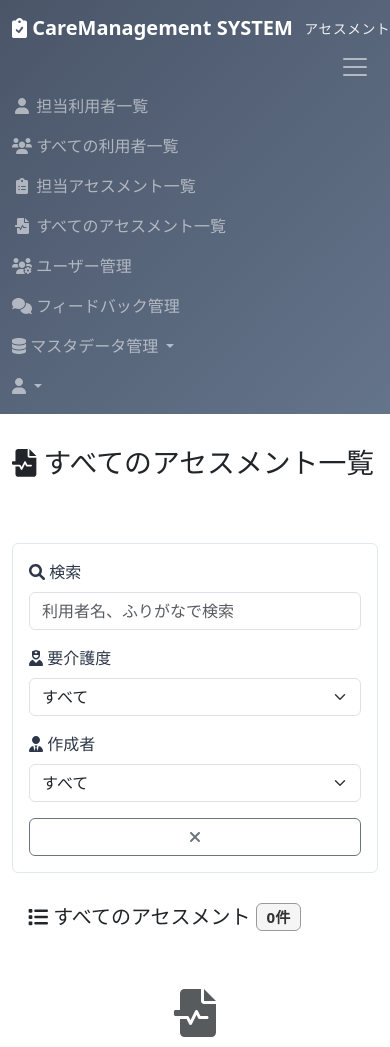
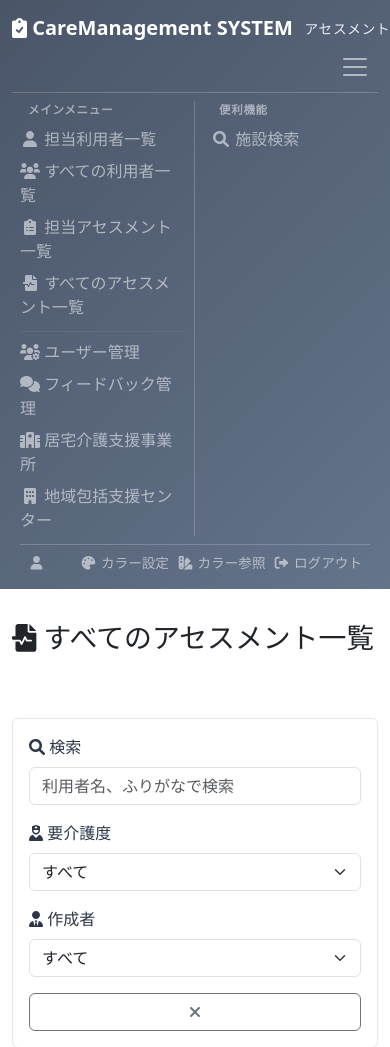
Before and after one commit to Puppy-mY/CareManagementTool, a Django app: page /assessments/ in a window 390 px wide, after a click that opens the changed part; the page is wider, and only the part inside the window is pictured. Shown: the top 1047 px of that part. Run offline with Django 4.2, Linux system fonts and the light colour scheme; the visitor is signed in with stand-in values (Sample User, id 1); data comes from the database, SQL or seed files in the repository; data that the repository does not hold is empty; some libraries are stand-ins or nearby versions.

Commit message:
feat: ナビをハンバーガー固定・2カラム構成にし施設検索リンクを追加

```diff
--- a/templates/base.html
+++ b/templates/base.html
@@ -39,6 +39,12 @@
         }
         .site-navbar {
             background: linear-gradient(135deg, #4a5568 0%, #64748b 100%);
+        }
+        /* ハンバーガーメニューの展開エリア */
+        #navbarNav {
+            border-top: 1px solid rgba(255,255,255,0.2);
+            margin-top: 0.4rem;
+            padding: 0 0.5rem;
         }
         .site-footer {
             background: linear-gradient(135deg, #4a5568 0%, #64748b 100%);
@@ -715,16 +721,15 @@
         </div>
     </div>
     {% endif %}
-    <nav class="navbar navbar-expand-lg navbar-dark site-navbar">
+    <nav class="navbar navbar-dark site-navbar">
         <div class="container">
             <a class="navbar-brand" href="{% url 'client_list' %}">
                 <i class="fas fa-clipboard-check"></i> CareManagement SYSTEM
                 <small style="font-size: 0.85rem; font-weight: 300; opacity: 0.9; letter-spacing: 0.05rem; vertical-align: middle; margin-left: 0.4rem;">アセスメント管理システム</small>
             </a>
 
-            <!-- モバイル・タブレット用：右端にハンバーガーメニューとフィードバックボタンをグループ化 -->
             {% if user.is_authenticated %}
-            <div class="d-lg-none ms-auto d-flex align-items-center">
+            <div class="ms-auto d-flex align-items-center">
                 <button class="navbar-toggler" type="button" data-bs-toggle="collapse" data-bs-target="#navbarNav" style="border: none; padding: 0.25rem 0.5rem;">
                     <span class="navbar-toggler-icon"></span>
                 </button>
@@ -733,89 +738,91 @@
 
             <div class="collapse navbar-collapse" id="navbarNav">
                 {% if user.is_authenticated %}
-                <ul class="navbar-nav me-auto">
+                <div class="w-100 py-2">
+                    <div class="row g-0">
+                        <!-- 左半分：メインメニュー -->
+                        <div class="col-6 pe-2" style="border-right: 1px solid rgba(255,255,255,0.2);">
+                            <p class="text-white-50 mb-1 ps-2" style="font-size: 0.72rem; font-weight: 600; letter-spacing: 0.06em; text-transform: uppercase;">メインメニュー</p>
+                            <ul class="navbar-nav flex-column">
                                 <li class="nav-item">
-                        <a class="nav-link" href="{% url 'client_list' %}">
+                                    <a class="nav-link py-1" href="{% url 'client_list' %}">
                                         <i class="fas fa-user fa-fw"></i> 担当利用者一覧
                                     </a>
                                 </li>
                                 <li class="nav-item">
-                        <a class="nav-link" href="{% url 'all_client_list' %}">
+                                    <a class="nav-link py-1" href="{% url 'all_client_list' %}">
                                         <i class="fas fa-users fa-fw"></i> すべての利用者一覧
                                     </a>
                                 </li>
                                 <li class="nav-item">
-                        <a class="nav-link" href="{% url 'my_assessment_list' %}">
+                                    <a class="nav-link py-1" href="{% url 'my_assessment_list' %}">
                                         <i class="fas fa-clipboard-list fa-fw"></i> 担当アセスメント一覧
                                     </a>
                                 </li>
                                 <li class="nav-item">
-                        <a class="nav-link" href="{% url 'assessment_list' %}">
+                                    <a class="nav-link py-1" href="{% url 'assessment_list' %}">
                                         <i class="fas fa-file-medical-alt fa-fw"></i> すべてのアセスメント一覧
                                     </a>
                                 </li>
-                    <!-- 管理者・スタッフのみ表示 -->
                                 {% if user.is_staff or user.is_superuser %}
+                                <li class="nav-item mt-1">
+                                    <hr style="border-color: rgba(255,255,255,0.2); margin: 0.25rem 0;">
+                                </li>
                                 <li class="nav-item">
-                        <a class="nav-link" href="{% url 'user_list' %}">
-                            <i class="fas fa-users-cog"></i> ユーザー管理
+                                    <a class="nav-link py-1" href="{% url 'user_list' %}">
+                                        <i class="fas fa-users-cog fa-fw"></i> ユーザー管理
                                     </a>
                                 </li>
                                 <li class="nav-item">
-                        <a class="nav-link" href="{% url 'feedback_list_admin' %}">
-                            <i class="fas fa-comments"></i> フィードバック管理
+                                    <a class="nav-link py-1" href="{% url 'feedback_list_admin' %}">
+                                        <i class="fas fa-comments fa-fw"></i> フィードバック管理
                                     </a>
                                 </li>
-                    <li class="nav-item dropdown">
-                        <a class="nav-link dropdown-toggle" href="#" id="masterDataDropdown" role="button" data-bs-toggle="dropdown" aria-expanded="false">
-                            <i class="fas fa-database"></i> マスタデータ管理
-                        </a>
-                        <ul class="dropdown-menu" aria-labelledby="masterDataDropdown">
-                            <li>
-                                <a class="dropdown-item" href="{% url 'home_care_office_list' %}">
-                                    <i class="fas fa-hospital"></i> 居宅介護支援事業所
+                                <li class="nav-item">
+                                    <a class="nav-link py-1" href="{% url 'home_care_office_list' %}">
+                                        <i class="fas fa-hospital fa-fw"></i> 居宅介護支援事業所
                                     </a>
                                 </li>
-                            <li>
-                                <a class="dropdown-item" href="{% url 'support_center_list' %}">
-                                    <i class="fas fa-building"></i> 地域包括支援センター
+                                <li class="nav-item">
+                                    <a class="nav-link py-1" href="{% url 'support_center_list' %}">
+                                        <i class="fas fa-building fa-fw"></i> 地域包括支援センター
+                                    </a>
+                                </li>
+                                {% endif %}
+                            </ul>
+                        </div>
+                        <!-- 右半分：便利機能 -->
+                        <div class="col-6 ps-3">
+                            <p class="text-white-50 mb-1 ps-2" style="font-size: 0.72rem; font-weight: 600; letter-spacing: 0.06em; text-transform: uppercase;">便利機能</p>
+                            <ul class="navbar-nav flex-column">
+                                <li class="nav-item">
+                                    <a class="nav-link py-1" href="{% url 'facilities:facility_list' %}">
+                                        <i class="fas fa-search fa-fw"></i> 施設検索
                                     </a>
                                 </li>
                             </ul>
-                    </li>
+                        </div>
+                    </div>
+                    <!-- ユーザー情報・設定・ログアウト -->
+                    <div class="mt-2 pt-2 d-flex justify-content-between align-items-center flex-wrap gap-1" style="border-top: 1px solid rgba(255,255,255,0.2);">
+                        <span class="ps-2" style="font-size: 0.85rem; color: rgba(255,255,255,0.55);">
+                            <i class="fas fa-user fa-fw"></i> {{ user.profile.get_full_name }}
+                        </span>
+                        <div class="d-flex align-items-center gap-2">
+                            {% if user.is_staff or user.is_superuser %}
+                            <a href="{% url 'color_theme_settings' %}" style="font-size: 0.85rem; color: rgba(255,255,255,0.55); text-decoration: none;">
+                                <i class="fas fa-palette fa-fw"></i> カラー設定
+                            </a>
+                            <a href="{% url 'color_reference' %}" style="font-size: 0.85rem; color: rgba(255,255,255,0.55); text-decoration: none;">
+                                <i class="fas fa-swatchbook fa-fw"></i> カラー参照
+                            </a>
                             {% endif %}
-                </ul>
-
-                <ul class="navbar-nav ms-auto">
-                    {% if user.is_superuser %}
-                    <!-- 開発者への要望ボタンは非表示
-                    <li class="nav-item d-none d-lg-block">
-                        <a class="nav-link" href="#" id="feedbackBtn" data-bs-toggle="modal" data-bs-target="#feedbackModal" role="button" style="padding: 0.25rem 0.5rem; border: 1px solid rgba(255,255,255,.55); border-radius: 0.25rem;">
-                            <i class="fas fa-comment-dots"></i> 開発者への要望
+                            <a href="{% url 'logout' %}" style="font-size: 0.85rem; color: rgba(255,255,255,0.55); text-decoration: none; padding-right: 0.5rem;">
+                                <i class="fas fa-sign-out-alt fa-fw"></i> ログアウト
                             </a>
-                    </li>
-                    -->
-                    {% endif %}
-                    <li class="nav-item dropdown">
-                        <a class="nav-link dropdown-toggle" href="#" id="navbarDropdown" role="button" data-bs-toggle="dropdown">
-                            <i class="fas fa-user"></i> {{ user.profile.get_full_name }}
-                        </a>
-                        <ul class="dropdown-menu">
-                            {% if user.is_staff or user.is_superuser %}
-                            <li><a class="dropdown-item" href="{% url 'color_theme_settings' %}">
-                                <i class="fas fa-palette"></i> カラー設定
-                            </a></li>
-                            <li><a class="dropdown-item" href="{% url 'color_reference' %}">
-                                <i class="fas fa-swatchbook"></i> カラー参照
-                            </a></li>
-                            <li><hr class="dropdown-divider"></li>
-                            {% endif %}
-                            <li><a class="dropdown-item" href="{% url 'logout' %}">
-                                <i class="fas fa-sign-out-alt"></i> ログアウト
-                            </a></li>
-                        </ul>
-                    </li>
-                </ul>
+                        </div>
+                    </div>
+                </div>
                 {% endif %}
             </div>
         </div>
```
Also changed, not shown: facilities/views.py (+5 -4 lines). Lines whose indentation alone changed are shown as unchanged.
